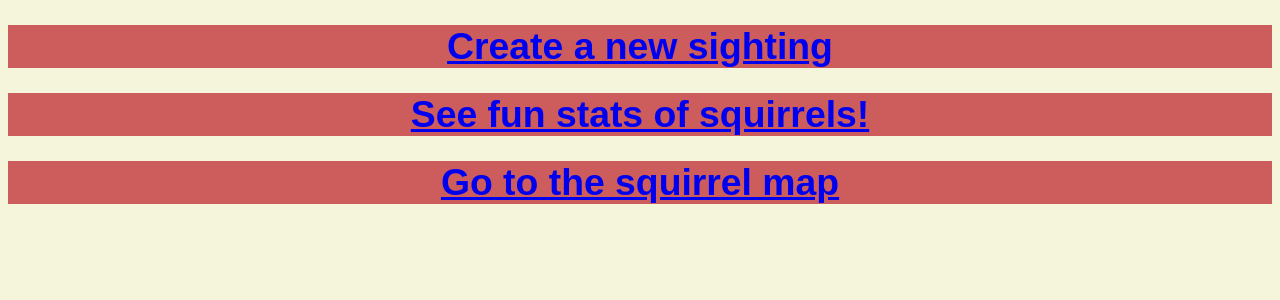
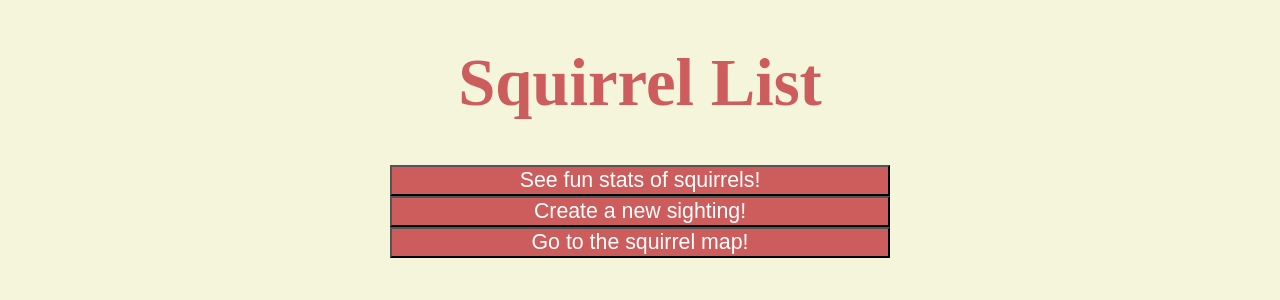
Before and after one commit to Yue-Lyu/tools, a Django app: template sightings/templates/sightings/all.html in a window 1280 px wide. Shown: the top 300 px of the page. Run offline with Django 3.2, Linux system fonts and the light colour scheme; the template is opened without the code that fills it, so the values that code supplies are empty.

Commit message:
Our final version of sightings

```diff
--- a/sightings/templates/sightings/all.html
+++ b/sightings/templates/sightings/all.html
@@ -2,24 +2,46 @@
 <html>
 	<head>
 		<title>2018 Central Park Squirrel Census</title>
+		<h1><center>Squirrel List</center></h1>
 		<style type="text/css">
-  	h1 {	color:black;
-		font-size:28pt;
-		font-family:fantasy,serif;
-		background-color:#CD5C5C;}
-	body {
+  	h1 {	color:#CD5C5C;
+		font-size:50pt;
+		font-family:serif;}
+	button {    color:white;
                 font-size:16pt;
-                font-family:serif;
+                font-family:fantasy;
+		background-color:#CD5C5C;
+		width: 500px;
+		}
+
+	body {  color: white;
+                font-size:16pt;
+                font-family:fantasy;
                 background-color:#F5F5DC;}
+	ul{columns: 4}
 	</style>
 
 	</head>
     <body>
 	<div>
-	<h1><a href="/sightings/add/"><center>Create a new sighting</center></a></h1>
-	<h1><a href="/sightings/stats/"><center>See fun stats of squirrels!</center></a></h1>
-	<h1><a href="/map/"><center>Go to the squirrel map</center></a></h1>
+	<a href='/sightings/stats/' class=''>
+        <center>
+        <button type="button" class='button'>See fun stats of squirrels!</button>
+    	</center>
+  	</a>
+	<a href='/sightings/add/' class=''>
+        <center>
+        <button type="button" class='button'>Create a new sighting!</button>
+        </center>
+        </a>
+	<a href='/map/' class=''>
+        <center>
+        <button type="button" class='button'>Go to the squirrel map!</button>
+        </center>
+        </a>
+
 	</div>
+
 	<div>
 	    <ul>
 	    {% for squirrel in squirrels %}
```
